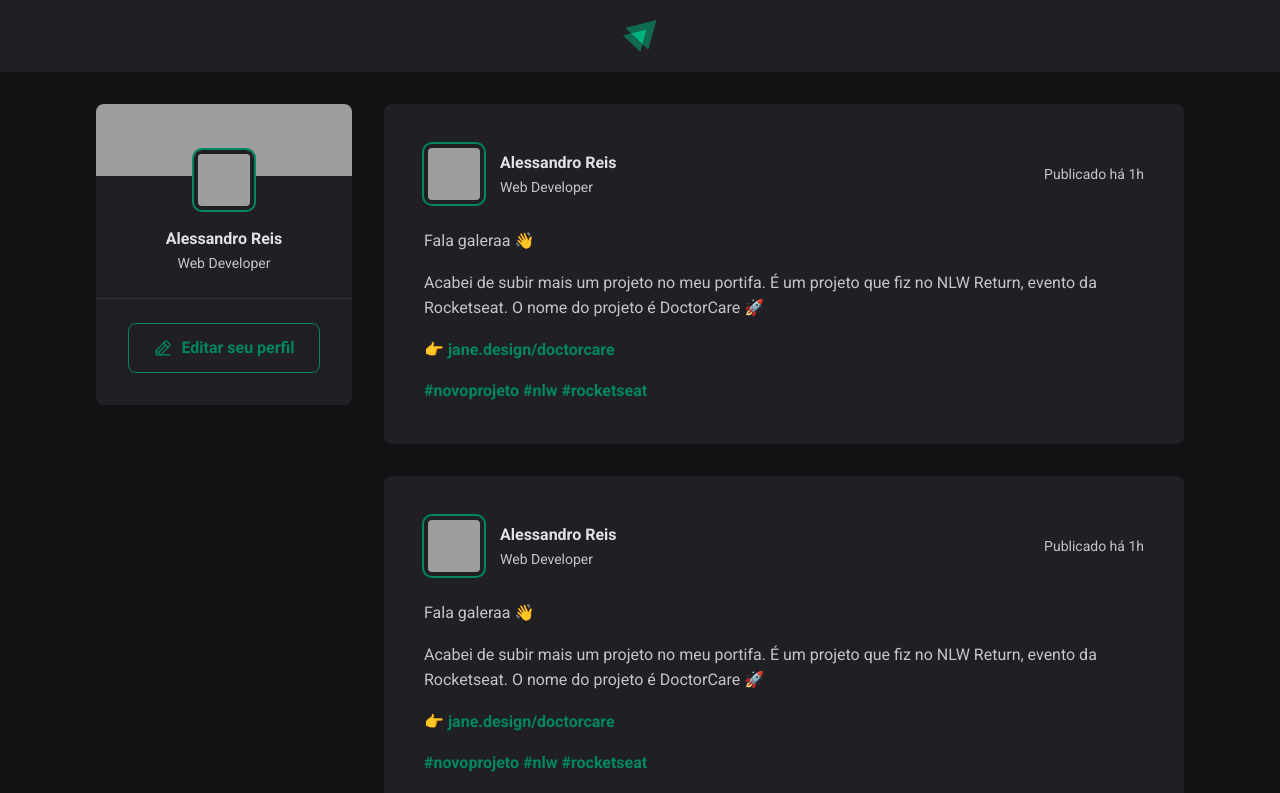
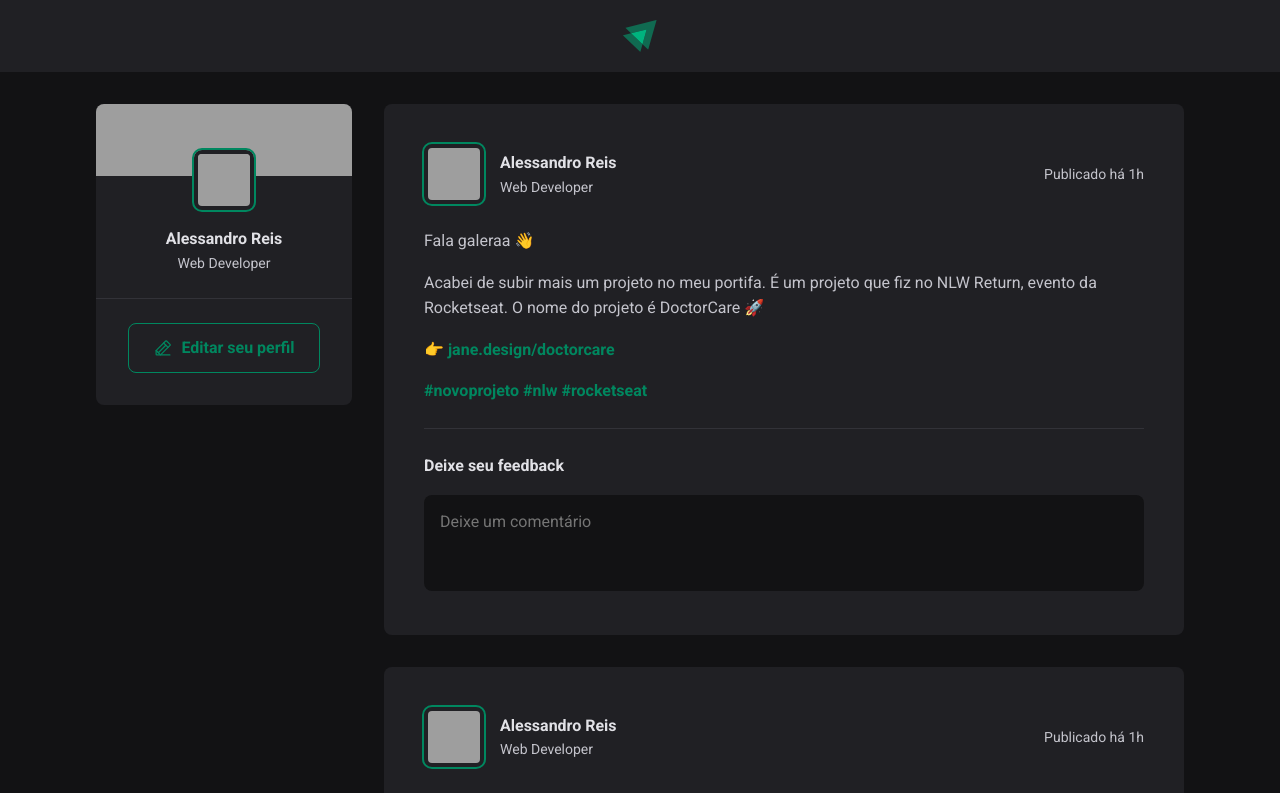
Before and after one commit to aledosreis/ignite-feed, a React (Vite) app: page / in a window 1280 px wide. Shown: the top 793 px of the page. Built offline with nearby package versions, Linux system fonts and the light colour scheme; grey boxes are pictures that could not be loaded.

Commit message:
add commentForm

```diff
--- a/src/components/Post.jsx
+++ b/src/components/Post.jsx
@@ -28,6 +28,18 @@ export function Post() {
           <a href="">#rocketseat</a>
         </p>
       </div>
+
+      <form className={styles.commentForm}>
+        <strong>Deixe seu feedback</strong>
+
+        <textarea
+          placeholder='Deixe um comentário'
+        />
+
+        <footer>
+          <button type="submit">Publicar</button>
+        </footer>
+      </form>
     </article>
   );
 }
--- a/src/components/Post.module.css
+++ b/src/components/Post.module.css
@@ -65,3 +65,55 @@
   color: var(--gray-400);
   line-height: 1.6;
 }
+
+.commentForm {
+  width: 100%;
+  margin-top: 1.5rem;
+  padding-top: 1.5rem;
+  border-top: 1px solid var(--gray-600);
+}
+
+.commentForm > strong {
+  line-height: 1.6;
+  color: var(--gray-100);
+}
+
+.commentForm textarea {
+  width: 100%;
+  background: var(--gray-900);
+  border: 0;
+  resize: none;
+  height: 6rem;
+  padding: 1rem;
+  border-radius: 8px;
+  color: var(--gray-100);
+  line-height: 1.4;
+  margin-top: 1rem;
+}
+
+.commentForm footer {
+  visibility: hidden;
+  max-height: 0;
+}
+
+.commentForm:focus-within footer {
+  visibility: visible;
+  max-height: none;
+}
+
+.commentForm button[type=submit] {
+  padding: 1rem 1.5rem;
+  margin-top: 1rem;
+  border-radius: 8px;
+  border: 0;
+  background: var(--green-500);
+  color: var(--white);
+  font-weight: bold;
+  cursor: pointer;
+
+  transition: background-color 0.1s;
+}
+
+.commentForm button[type=submit]:hover {
+  background: var(--green-300);
+}
--- a/src/global.css
+++ b/src/global.css
@@ -9,6 +9,11 @@
   --gray-900: #121214;
   --green-300: #00b37e;
   --green-500: #00875f;
+}
+
+:focus {
+  outline: transparent;
+  box-shadow: 0 0 0 2px var(--green-500);
 }
 
 * {
```
